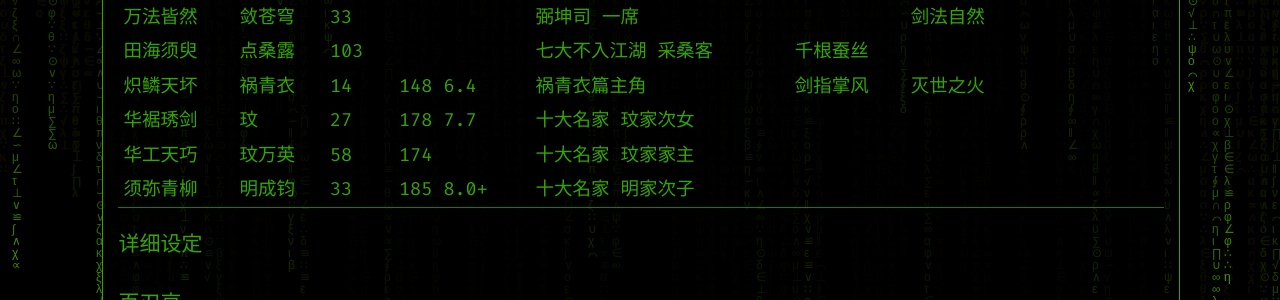
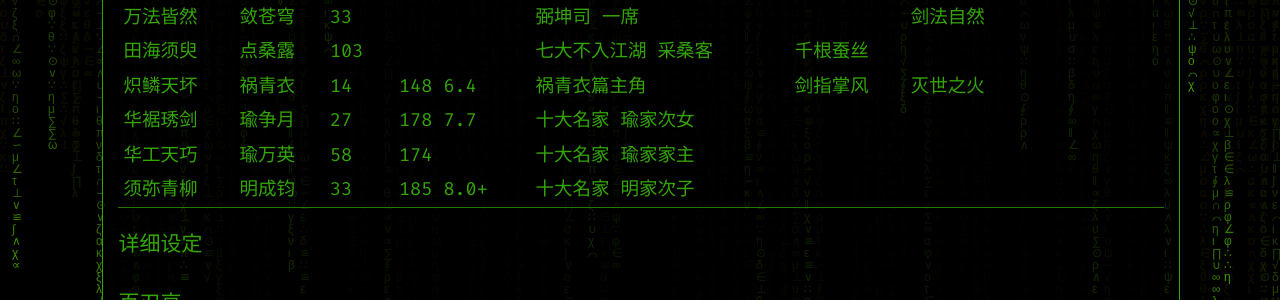
Before and after one commit to akiritsu/bcqlr-old, a Jekyll site: the page built from sshj/jqdg.md, in a window 1280 px wide. Shown: the part 795-1095 px from the top of the page. Built offline with Jekyll 4.4.1, drawn with Linux system fonts in a browser that asks for light colours.

Commit message:
update sshj

```diff
--- a/sshj/jqdg.md
+++ b/sshj/jqdg.md
@@ -19,8 +19,8 @@ title: 随手挥剑剧情大纲
 | 万法皆然 | 敛苍穹 | 33   |          | 弼坤司 一席         |          | 剑法自然   |          |
 | 田海须臾 | 点桑露 | 103  |          | 七大不入江湖 采桑客 | 千根蚕丝 |            |          |
 | 炽鳞天坏 | 祸青衣 | 14   | 148 6.4  | 祸青衣篇主角        | 剑指掌风 | 灭世之火   |          |
-| 华裾琇剑 | 玟     | 27   | 178 7.7  | 十大名家 玟家次女   |          |            |          |
-| 华工天巧 | 玟万英 | 58   | 174      | 十大名家 玟家家主   |          |            |          |
+| 华裾琇剑 | 瑜争月 | 27   | 178 7.7  | 十大名家 瑜家次女   |          |            |          |
+| 华工天巧 | 瑜万英 | 58   | 174      | 十大名家 瑜家家主   |          |            |          |
 | 须弥青柳 | 明成钧 | 33   | 185 8.0+ | 十大名家 明家次子   |          |            |          |
 
 ### 详细设定
```
Also changed, not shown: pages/drafts.md (+1 -0 lines), pages/sshjml.md (+1 -0 lines), pages/sshjzl.md (+1 -0 lines).
